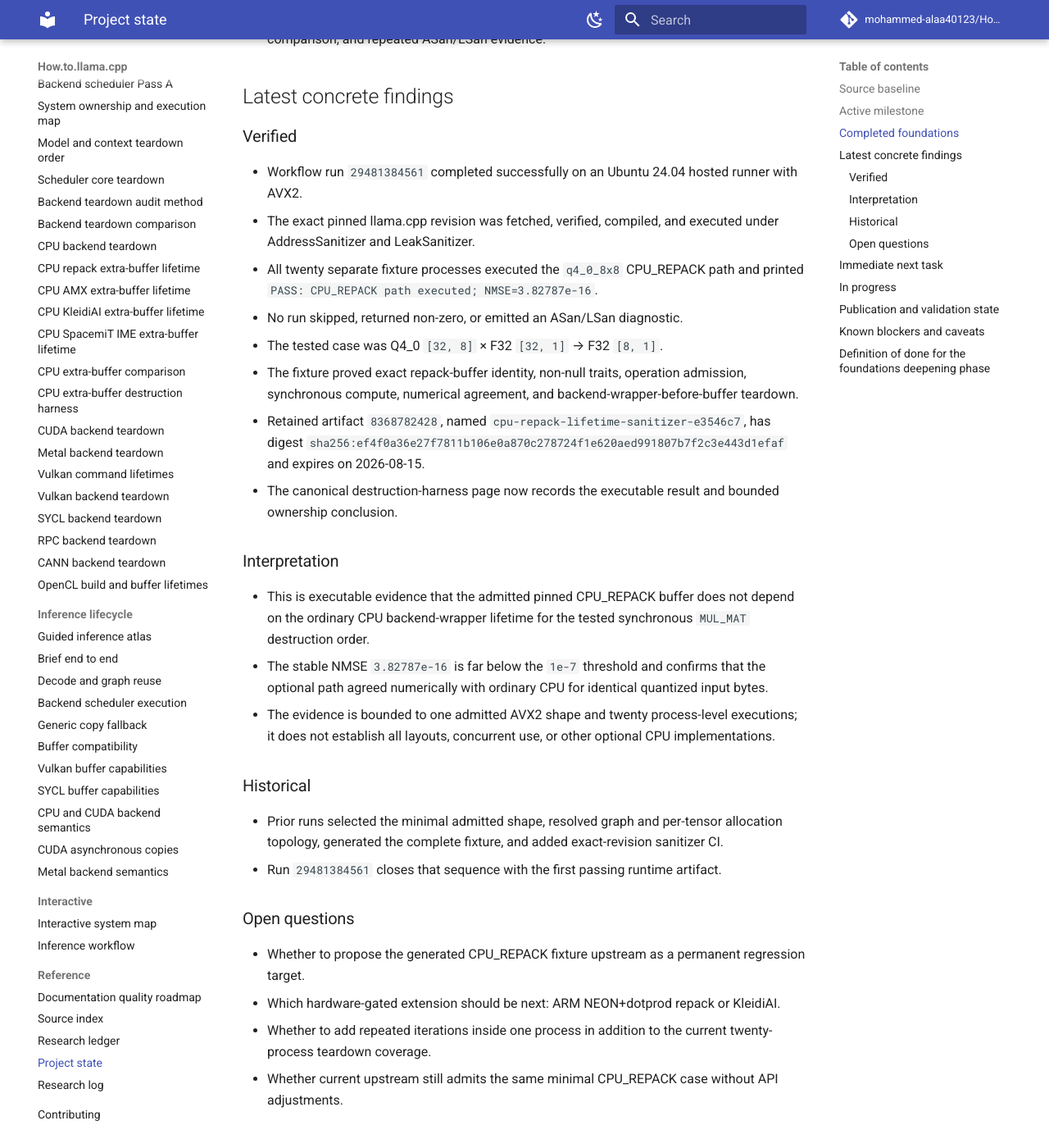
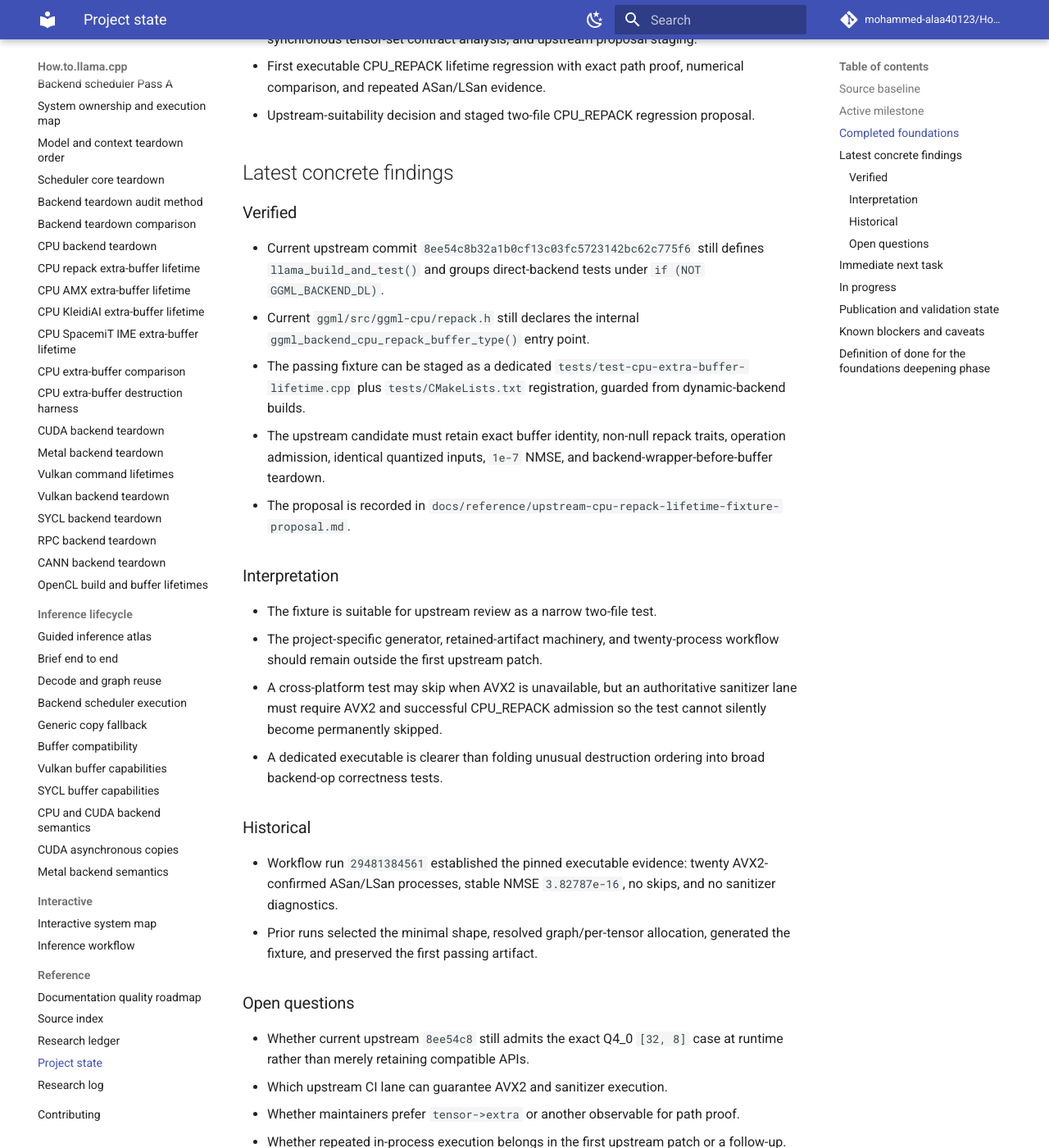
Before and after one commit to mohammed-alaa40123/How.to.llama.cpp, an MkDocs documentation site: the page built from docs/reference/project-state.md, in a window 1280 px wide and 1400 px high, scrolled down 984 px. Shown: the whole window at 82% size. Built offline with MkDocs 1.6.1 and Material for MkDocs 9.7.7, drawn with Linux system fonts in a browser that asks for light colours; comment, search, counter and statistics services are not loaded; some of the changed text lies outside the part shown.

Commit message:
docs: update project state for CPU_REPACK upstream proposal

````diff
--- a/docs/reference/project-state.md
+++ b/docs/reference/project-state.md
@@ -9,6 +9,7 @@ Read this file after the root README on every run. It is the compact checkpoint
 - Repository: `ggml-org/llama.cpp`
 - Pinned revision: `e3546c7948e3af463d0b401e6421d5a4c2faf565`
 - Current upstream OpenCL revision audited: `505b1ed15ca80e2a19f12ff4ac365e40fb374053`
+- Current upstream CPU_REPACK suitability revision reviewed: `8ee54c8b32a1b0cf13c03fc5723142bc62c775f6`
 - Policy: baseline claims stay pinned; newer refs are documented separately and labelled.
 
 ## Active milestone
@@ -23,51 +24,52 @@ Read this file after the root README on every run. It is the compact checkpoint
 - CPU repack, AMX, KleidiAI, and SpacemiT extra-buffer ownership comparison and destruction-harness specification.
 - Complete pinned/current OpenCL event-ownership audit, generated 46-release correction, synchronous tensor-set contract analysis, and upstream proposal staging.
 - First executable CPU_REPACK lifetime regression with exact path proof, numerical comparison, and repeated ASan/LSan evidence.
+- Upstream-suitability decision and staged two-file CPU_REPACK regression proposal.
 
 ## Latest concrete findings
 
 ### Verified
 
-- Workflow run `29481384561` completed successfully on an Ubuntu 24.04 hosted runner with AVX2.
-- The exact pinned llama.cpp revision was fetched, verified, compiled, and executed under AddressSanitizer and LeakSanitizer.
-- All twenty separate fixture processes executed the `q4_0_8x8` CPU_REPACK path and printed `PASS: CPU_REPACK path executed; NMSE=3.82787e-16`.
-- No run skipped, returned non-zero, or emitted an ASan/LSan diagnostic.
-- The tested case was Q4_0 `[32, 8]` × F32 `[32, 1]` → F32 `[8, 1]`.
-- The fixture proved exact repack-buffer identity, non-null traits, operation admission, synchronous compute, numerical agreement, and backend-wrapper-before-buffer teardown.
-- Retained artifact `8368782428`, named `cpu-repack-lifetime-sanitizer-e3546c7`, has digest `sha256:ef4f0a36e27f7811b106e0a870c278724f1e620aed991807b7f2c3e443d1efaf` and expires on 2026-08-15.
-- The canonical destruction-harness page now records the executable result and bounded ownership conclusion.
+- Current upstream commit `8ee54c8b32a1b0cf13c03fc5723142bc62c775f6` still defines `llama_build_and_test()` and groups direct-backend tests under `if (NOT GGML_BACKEND_DL)`.
+- Current `ggml/src/ggml-cpu/repack.h` still declares the internal `ggml_backend_cpu_repack_buffer_type()` entry point.
+- The passing fixture can be staged as a dedicated `tests/test-cpu-extra-buffer-lifetime.cpp` plus `tests/CMakeLists.txt` registration, guarded from dynamic-backend builds.
+- The upstream candidate must retain exact buffer identity, non-null repack traits, operation admission, identical quantized inputs, `1e-7` NMSE, and backend-wrapper-before-buffer teardown.
+- The proposal is recorded in `docs/reference/upstream-cpu-repack-lifetime-fixture-proposal.md`.
 
 ### Interpretation
 
-- This is executable evidence that the admitted pinned CPU_REPACK buffer does not depend on the ordinary CPU backend-wrapper lifetime for the tested synchronous `MUL_MAT` destruction order.
-- The stable NMSE `3.82787e-16` is far below the `1e-7` threshold and confirms that the optional path agreed numerically with ordinary CPU for identical quantized input bytes.
-- The evidence is bounded to one admitted AVX2 shape and twenty process-level executions; it does not establish all layouts, concurrent use, or other optional CPU implementations.
+- The fixture is suitable for upstream review as a narrow two-file test.
+- The project-specific generator, retained-artifact machinery, and twenty-process workflow should remain outside the first upstream patch.
+- A cross-platform test may skip when AVX2 is unavailable, but an authoritative sanitizer lane must require AVX2 and successful CPU_REPACK admission so the test cannot silently become permanently skipped.
+- A dedicated executable is clearer than folding unusual destruction ordering into broad backend-op correctness tests.
 
 ### Historical
 
-- Prior runs selected the minimal admitted shape, resolved graph and per-tensor allocation topology, generated the complete fixture, and added exact-revision sanitizer CI.
-- Run `29481384561` closes that sequence with the first passing runtime artifact.
+- Workflow run `29481384561` established the pinned executable evidence: twenty AVX2-confirmed ASan/LSan processes, stable NMSE `3.82787e-16`, no skips, and no sanitizer diagnostics.
+- Prior runs selected the minimal shape, resolved graph/per-tensor allocation, generated the fixture, and preserved the first passing artifact.
 
 ### Open questions
 
-- Whether to propose the generated CPU_REPACK fixture upstream as a permanent regression target.
-- Which hardware-gated extension should be next: ARM NEON+dotprod repack or KleidiAI.
-- Whether to add repeated iterations inside one process in addition to the current twenty-process teardown coverage.
-- Whether current upstream still admits the same minimal CPU_REPACK case without API adjustments.
+- Whether current upstream `8ee54c8` still admits the exact Q4_0 `[32, 8]` case at runtime rather than merely retaining compatible APIs.
+- Which upstream CI lane can guarantee AVX2 and sanitizer execution.
+- Whether maintainers prefer `tensor->extra` or another observable for path proof.
+- Whether repeated in-process execution belongs in the first upstream patch or a follow-up.
 
 ## Immediate next task
 
 ```text
-review upstream suitability of the passing CPU_REPACK fixture
-  → compare the generated target with current upstream test conventions
-  → decide whether to stage a permanent upstream regression patch
-  → preserve exact path-proof and sanitizer requirements
-  → begin one admitted ARM or KleidiAI lifetime extension
+generate the staged two-file fixture against current upstream 8ee54c8
+  → compile with ASan/LSan
+  → require AVX2 and real CPU_REPACK admission
+  → confirm numerical and teardown behavior
+  → update proposal with current-tree evidence
+  → open or manually stage the upstream pull request
 ```
 
 ## In progress
 
 - Manual/upstream submission of the reviewed 46-release OpenCL ownership correction; GitHub App write access to upstream is blocked.
+- Current-tree regeneration and sanitizer validation of the CPU_REPACK lifetime candidate.
 - Source-index regeneration with pinned line-aware symbol inventory.
 - Hardware-specific lifetime extensions for KleidiAI, AMX, SpacemiT, and ARM repack.
 - Runtime overlays for mmap/page faults, scheduler copies, events, KV/recurrent growth, and backend queues.
@@ -77,15 +79,15 @@ review upstream suitability of the passing CPU_REPACK fixture
 - Work is published in PR #1 from branch `automation/backend-teardown-audit-method`.
 - CPU_REPACK sanitizer workflow run `29481384561`: passed.
 - Job `87565708592`: passed all setup, compile, twenty-process execution, and evidence-upload steps.
-- Artifact `8368782428`: retained with the recorded SHA-256 digest.
-- Added detailed note `logs/research/2026-07-16/1158-cpu-repack-first-passing-sanitizer-evidence.md`.
-- Updated the CPU destruction-harness page, README living TODOs, this project checkpoint, and the concise research log.
-- Research ledger unchanged: this increment used generated project evidence and the already-recorded pinned llama.cpp primary source.
-- PR #1 was open and mergeable before the final context updates.
+- Artifact `8368782428`: retained with digest `sha256:ef4f0a36e27f7811b106e0a870c278724f1e620aed991807b7f2c3e443d1efaf`.
+- Added `docs/reference/upstream-cpu-repack-lifetime-fixture-proposal.md` and detailed note `logs/research/2026-07-16/1250-cpu-repack-upstream-suitability.md`.
+- Research ledger unchanged: this increment used the already-recorded official llama.cpp primary source.
+- PR #1 was open and mergeable before these context updates.
 - Final-head workflow results must be checked after all context commits.
 
 ## Known blockers and caveats
 
+- **Current-tree runtime evidence:** source/API compatibility at `8ee54c8` is verified, but the fixture has not yet been compiled and executed against that exact current revision.
 - **Evidence retention:** artifact `8368782428` expires on 2026-08-15; durable textual findings and digest are recorded, but long-term binary retention may require downloading or regenerating it.
 - **Hardware scope:** the passing evidence is AVX2-specific and does not cover ARM, KleidiAI, AMX, or SpacemiT.
 - **Path proof:** correct numerical output alone remains insufficient; future fixtures must preserve exact buffer identity, traits, and operation-admission checks.
````
Also changed, not shown: other parts of docs/reference/project-state.md (+1 -1 lines).
